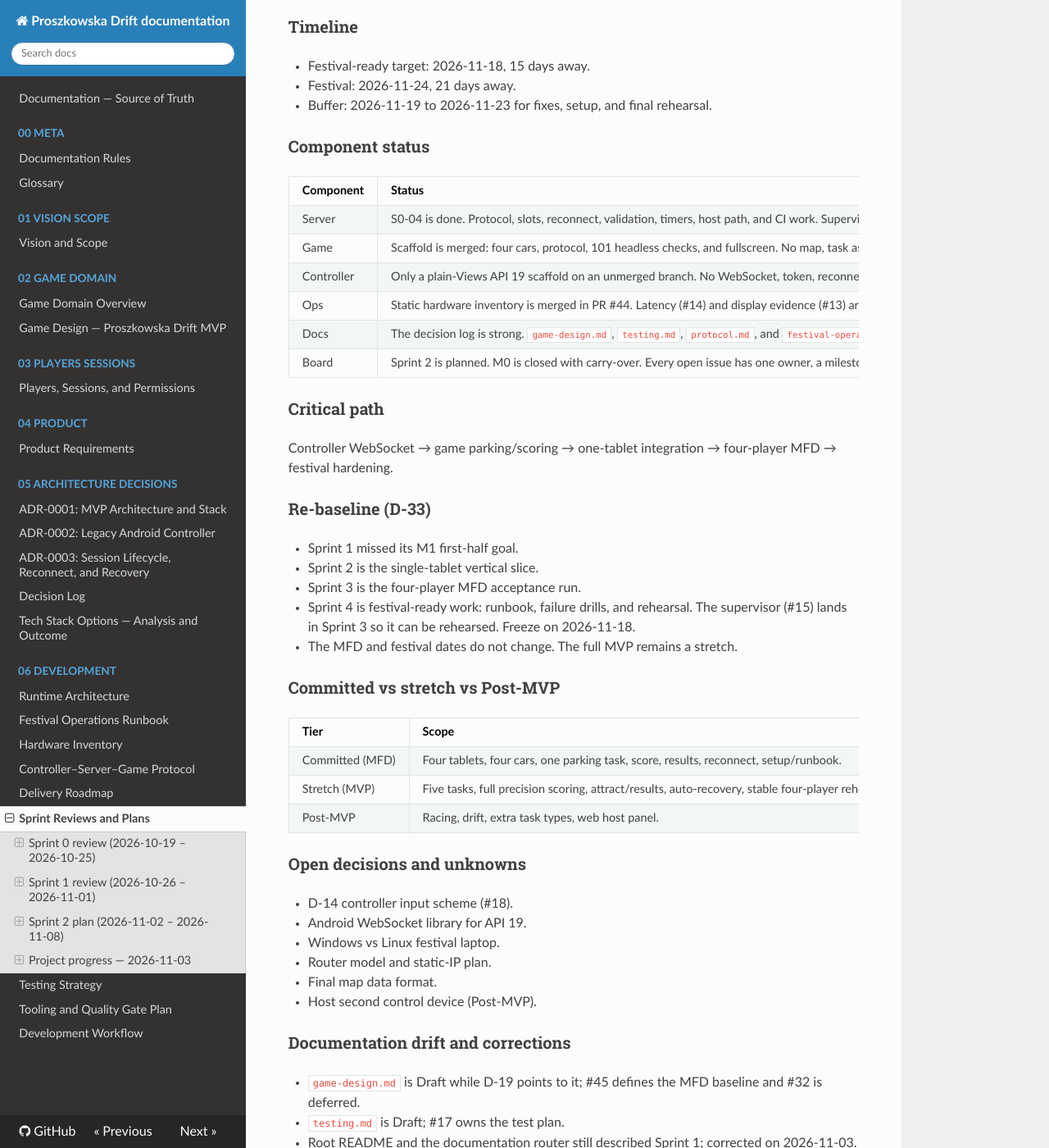
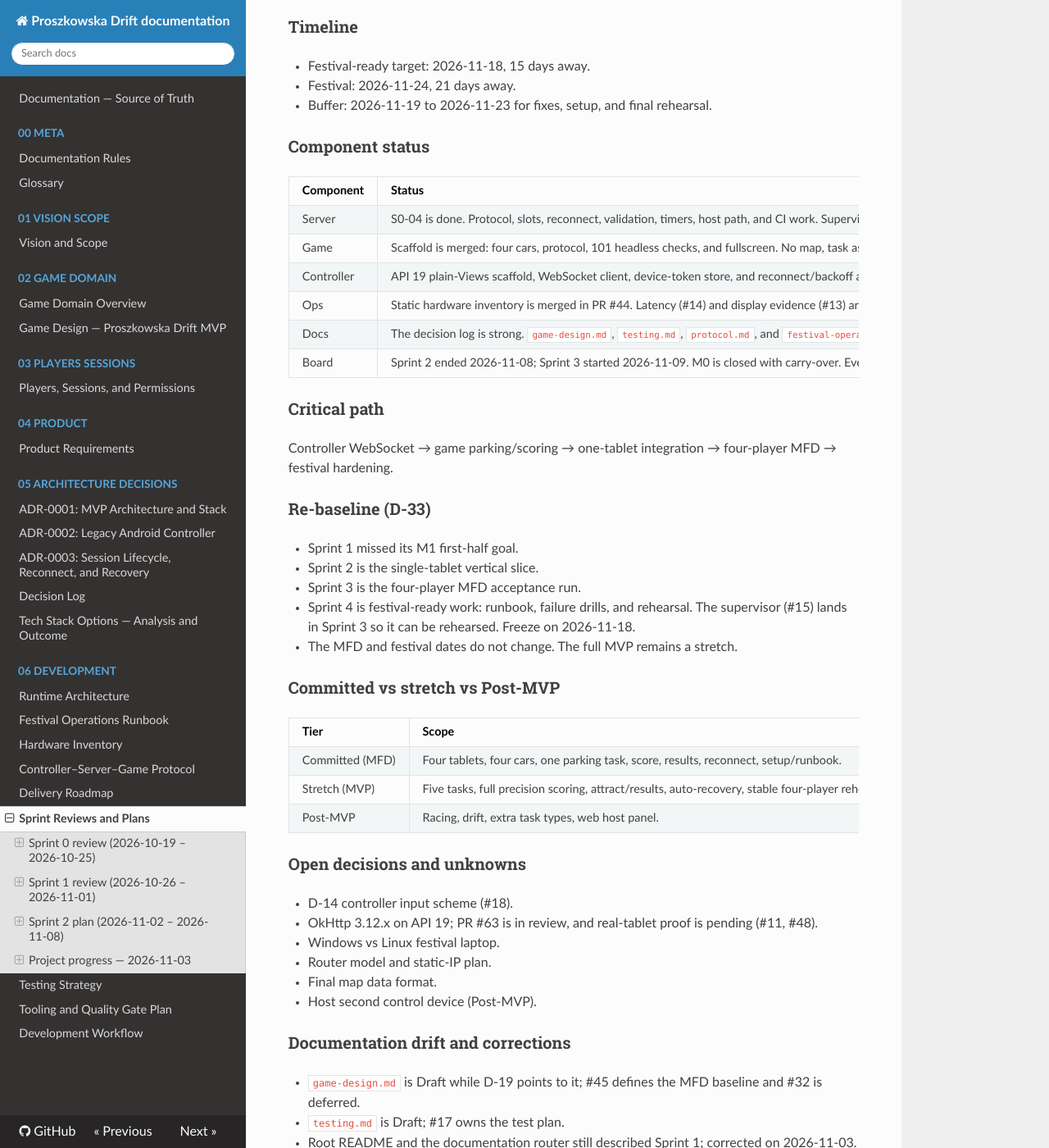
Before and after one commit to PSZLBit/ProszkowskaDrift, an MkDocs documentation site: the page built from documentation/06-development/sprint-reviews.md, in a window 1280 px wide and 1400 px high, scrolled down 4615 px. Shown: the whole window at 82% size. Built offline with MkDocs 1.6.1, drawn with Linux system fonts in a browser that asks for light colours; nearby versions of some CDN libraries; some of the changed text lies outside the part shown.

Commit message:
docs: correct live sprint and requirements status
Record PR #63 and PR #59 as in review in the sprint records, update the Sprint 2/3 boundary, and align the controller status and hardware issue links with #49.

```diff
--- a/documentation/06-development/sprint-reviews.md
+++ b/documentation/06-development/sprint-reviews.md
@@ -33,13 +33,13 @@
 | Planned item | Issue | Current owner | Outcome |
 |--------------|-------|---------------|---------|
 | S0-00 Confirm festival date and internal target | #8 | — (closed) | Done 2026-10-21: festival date and delivery calendar recorded (D-31). |
-| S0-01 Audit decisions and ADRs | #9 | ZofiaDan | Open; audit deliverable in review (2026-11-09). Carry-over. |
+| S0-01 Audit decisions and ADRs | #9 | ZofiaDan | Open; audit deliverable in review (PR #68, 2026-11-09). Carry-over. |
 | S0-02 Collect tablet specs and battery health | #10 | ZofiaDan | Open; static inventory merged in PR #44 on 2026-11-03; hardware checks pending (#11/#14/#49). |
-| S0-03 Kotlin WebSocket spike on four tablets | #11 | TracerDS | Open; branch only, no WebSocket, no PR, no real-tablet proof. Carry-over. |
+| S0-03 Kotlin WebSocket spike on four tablets | #11 | TracerDS | Open; PR #63 is in review with a WebSocket client, device-token store, reconnect/backoff, and 27 host-JVM tests; real-tablet proof is pending. Carry-over. |
 | S0-04 Go WebSocket server with fake controller | #12 | GreenDude5 | Done 2026-10-23 (PR #30): protocol envelope, slots, reconnect, input validation, timers, host command path, fake clients, and CI. |
 | S0-05 Godot renders four rectangles from Go | #13 | ZofiaDan (historically Brzana) | Partial; the four-car game scaffold was merged later as PR #31 in Sprint 1 (D-32). Target laptop/TV evidence is still pending. |
 | S0-06 Measure latency and Wi-Fi stability | #14 | ZofiaDan | Not started. Carry-over. |
-| S0-07 Supervisor starts and restarts Godot | #15 | GreenDude5 | Not started. Carry-over. |
+| S0-07 Supervisor starts and restarts Godot | #15 | GreenDude5 | Open; PR #59 is in review and is not merged; no manual crash-recovery proof is recorded. Carry-over. |
 | S0-08 GitHub project and workflow | #16 | GreenDude5 | Done 2026-10-21: project board, templates, workflow, MkDocs site, and local setup. |
 | S0-09 Test plan and hardware checklist | #17 | ZofiaDan | Open; PR #65 has green Docs CI; merge pending review. |
 | D-14 Choose controller input scheme | #18 | TracerDS | Not started. Carry-over. |
@@ -88,7 +88,7 @@
 | Four cars and environment collisions | Partial | PR #31: four slot-keyed cars, movement math, and headless tests; no real map or playtest. |
 | One task type and parking detection | Not started | No task assignment or parking detection code. |
 | Scoring, 3-minute timer, HUD, and results | Not started | No scoring, timer, HUD, or results code. |
-| Controller connect, reconnect, and input | Not started | The controller scaffold is on an unmerged branch; no WebSocket, token, or reconnect (#11). |
+| Controller connect, reconnect, and input | Not started | At Sprint 1 end, the controller scaffold was on an unmerged branch; no WebSocket, token, or reconnect (#11). PR #63 opened later. |
 | Host start | Partial | Host keys exist in the game scaffold (PR #31); no start with a real tablet. |
 | Continuous playtest on real hardware | Not started | No demo or playtest record. |
 | Game design baseline (#32) | Not started | Issue #32 was Ready but not started. |
@@ -193,12 +193,12 @@
 
 | Component | Status |
 |-----------|--------|
-| Server | S0-04 is done. Protocol, slots, reconnect, validation, timers, host path, and CI work. Supervisor (#15) is scheduled for Sprint 3. Backpressure (#25) and end-phase (#23) bugs are fixed by PR #57/#58. |
+| Server | S0-04 is done. Protocol, slots, reconnect, validation, timers, host path, and CI work. Supervisor (#15) is in review (PR #59). Backpressure (#25) and end-phase (#23) bugs are fixed by PR #57/#58. |
 | Game | Scaffold is merged: four cars, protocol, 101 headless checks, and fullscreen. No map, task assignment, parking detection, scoring, HUD, or results. |
-| Controller | Only a plain-Views API 19 scaffold on an unmerged branch. No WebSocket, token, reconnect, or real-tablet proof. Production work is #48. |
-| Ops | Static hardware inventory is merged in PR #44. Latency (#14) and display evidence (#13) are open. Supervisor (#15) is Sprint 3; runbook and rehearsal (#50) are Sprint 4. |
+| Controller | API 19 plain-Views scaffold, WebSocket client, device-token store, and reconnect/backoff are in review (PR #63). Real-tablet proof is pending; production work is #48. |
+| Ops | Static hardware inventory is merged in PR #44. Latency (#14) and display evidence (#13) are open. Supervisor (#15) is in review (PR #59); runbook and rehearsal (#50) are Sprint 4. |
 | Docs | The decision log is strong. `game-design.md`, `testing.md`, `protocol.md`, and `festival-operations.md` are still Draft. Board drift was closed in #51; the requirements status follow-up is #67. |
-| Board | Sprint 2 is planned. M0 is closed with carry-over. Every open issue has one owner, a milestone, a priority, and a sprint or backlog state. |
+| Board | Sprint 2 ended 2026-11-08; Sprint 3 started 2026-11-09. M0 is closed with carry-over. Every open issue has one owner, a milestone, a priority, and a sprint or backlog state. |
 
 ### Critical path
 
@@ -226,7 +226,8 @@
 ### Open decisions and unknowns
 
 - D-14 controller input scheme (#18).
-- Android WebSocket library for API 19.
+- OkHttp 3.12.x on API 19; PR #63 is in review, and real-tablet proof is pending
+  (#11, #48).
 - Windows vs Linux festival laptop.
 - Router model and static-IP plan.
 - Final map data format.
@@ -241,13 +242,15 @@
   on 2026-11-03.
 - `workflow.md` milestone names did not match GitHub; corrected on 2026-11-03.
 - #13 was Done on the board while the issue was open; corrected on 2026-11-03.
-- `feat/controller-scaffold` has no PR; `feat/server-scaffold` is stale.
+- `feat/controller-scaffold` did not become a PR during Sprint 0; PR #63 opened
+  later on 2026-11-04. `feat/server-scaffold` is stale.
 - PR #44 was merged on 2026-11-03; the earlier review request is closed.
 
 ### Risks
 
 - Game delivery depends on one owner.
-- The controller is not on `main` and has no proven WebSocket path.
+- The controller is not merged; PR #63 is in review, and real-tablet WebSocket
+  proof is pending.
 - Hardware behavior, latency, and Wi-Fi are unmeasured.
 - Team capacity is unknown.
 - Scope creep and late integration.
@@ -267,5 +270,6 @@
 
 | Date | Change |
 |------|--------|
+| 2026-11-10 | Corrected PR #63/#59 and Sprint 2/Sprint 3 statuses; scoped the Sprint 1 controller outcome to the sprint end. |
 | 2026-11-09 | Added the snapshot note and corrected merged/open status for #10, #17, #23, #25, #44, and #51. |
 | 2026-11-03 | Added Sprint 0 and Sprint 1 reviews, Sprint 2 plan, and the D-33 progress review. |
```
Also changed, not shown: other parts of documentation/06-development/sprint-reviews.md (+3 -3 lines), documentation/04-product/requirements.md (+6 -4 lines), documentation/06-development/hardware-inventory.md (+2 -2 lines).
